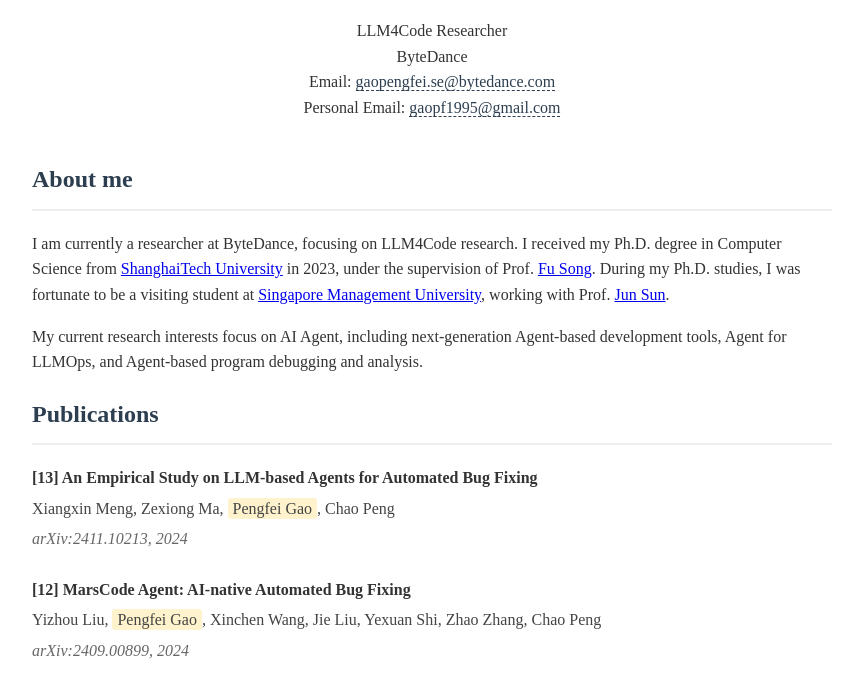
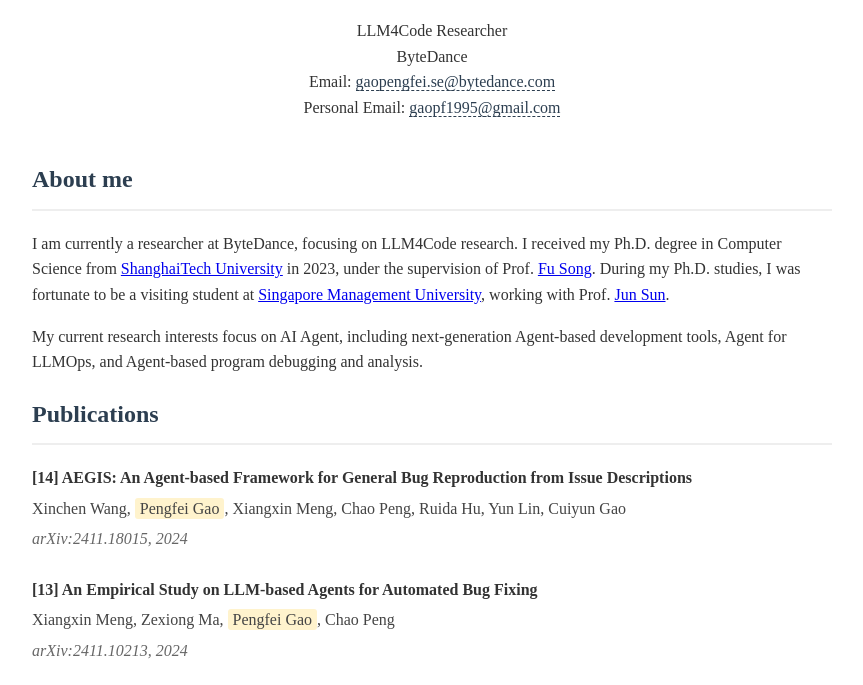
Before and after one commit to cumt-gpf/cumt-gpf.github.io, a plain HTML site: page index.html in a window 1280 px wide. Shown: the part 328-1013 px from the top of the page, without its empty margins (208-1071 px from the left). Drawn offline with Linux system fonts and the light colour scheme.

Commit message:
Add files via upload

```diff
--- a/index.html
+++ b/index.html
@@ -139,6 +139,13 @@
 
     <h2>Publications</h2>
     <div class="publications">
+
+        <div class="publication">
+            <p><strong>[14] AEGIS: An Agent-based Framework for General Bug Reproduction from Issue Descriptions</strong></p>
+            <p class="authors">Xinchen Wang, <span class="highlight">Pengfei Gao</span>, Xiangxin Meng, Chao Peng, Ruida Hu, Yun Lin, Cuiyun Gao</p>
+            <p class="venue"><em>arXiv:2411.18015, 2024</em></p>
+        </div>
+
         <div class="publication">
             <p><strong>[13] An Empirical Study on LLM-based Agents for Automated Bug Fixing</strong></p>
             <p class="authors">Xiangxin Meng, Zexiong Ma, <span class="highlight">Pengfei Gao</span>, Chao Peng</p>
```
